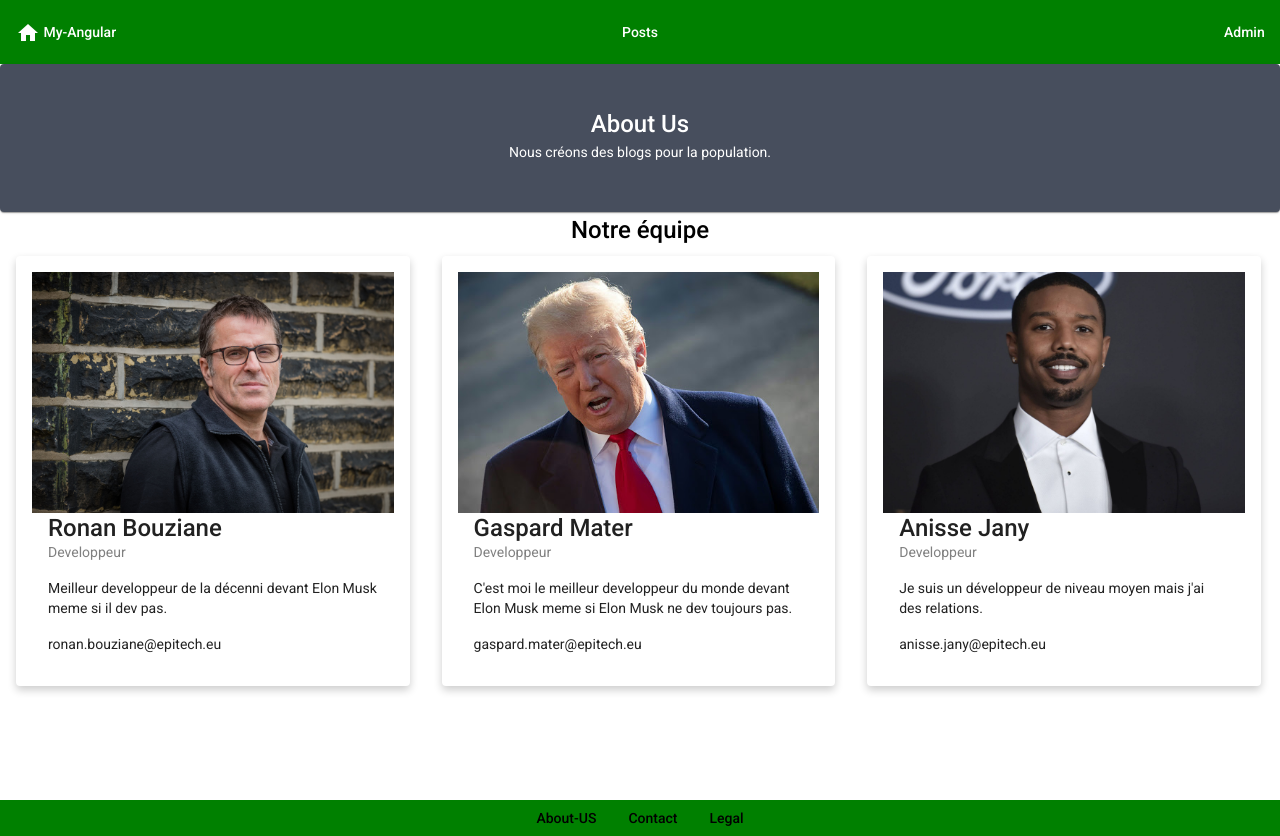
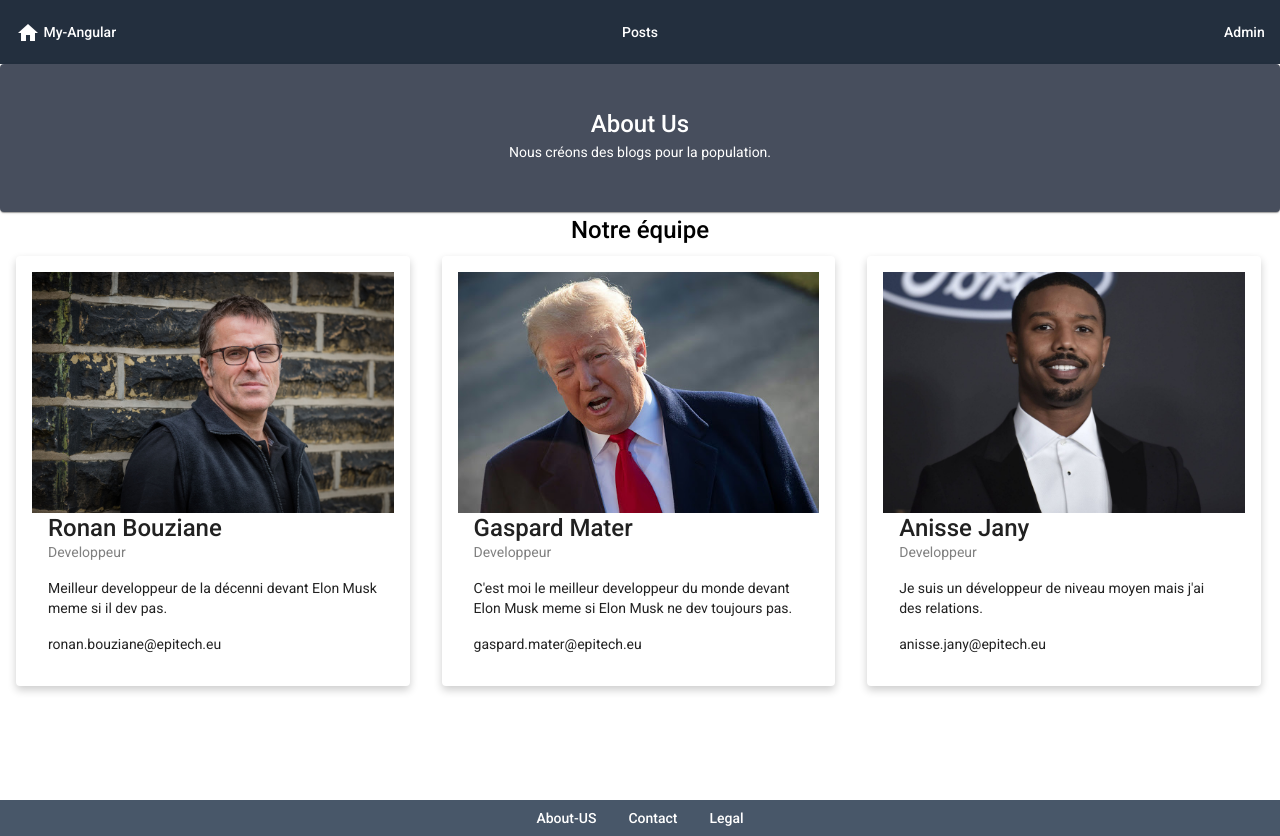
Before and after one commit to mato073/my_angular, an Angular app: page /About in a window 1280 px wide. Built offline with nearby package versions, Linux system fonts and the light colour scheme.

Commit message:
[MOD] Color footer and header

```diff
--- a/src/app/components/footer/footer.component.scss
+++ b/src/app/components/footer/footer.component.scss
@@ -1,5 +1,5 @@
 .footer {
-  background: green;
+  background:#485769;
   display: flex;
   flex-direction: column;
 }
@@ -8,3 +8,7 @@
   flex-direction: row;
   justify-content: center;
 }
+
+.mat-button {
+  color: white;
+}
--- a/src/app/components/navbar/navbar.component.scss
+++ b/src/app/components/navbar/navbar.component.scss
@@ -1,5 +1,5 @@
 .mat-toolbar {
-  background: green;
+  background:#232F3E;
   color: white;
 }
 
```
